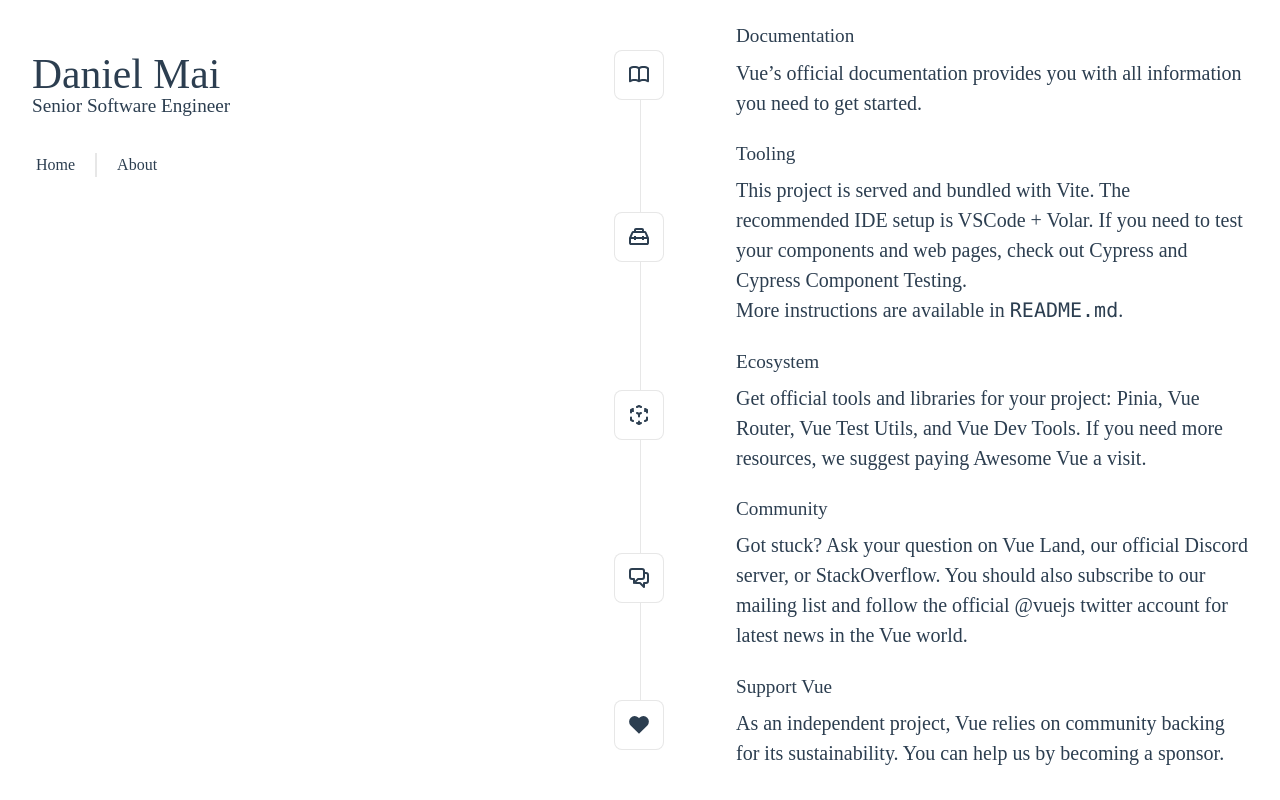
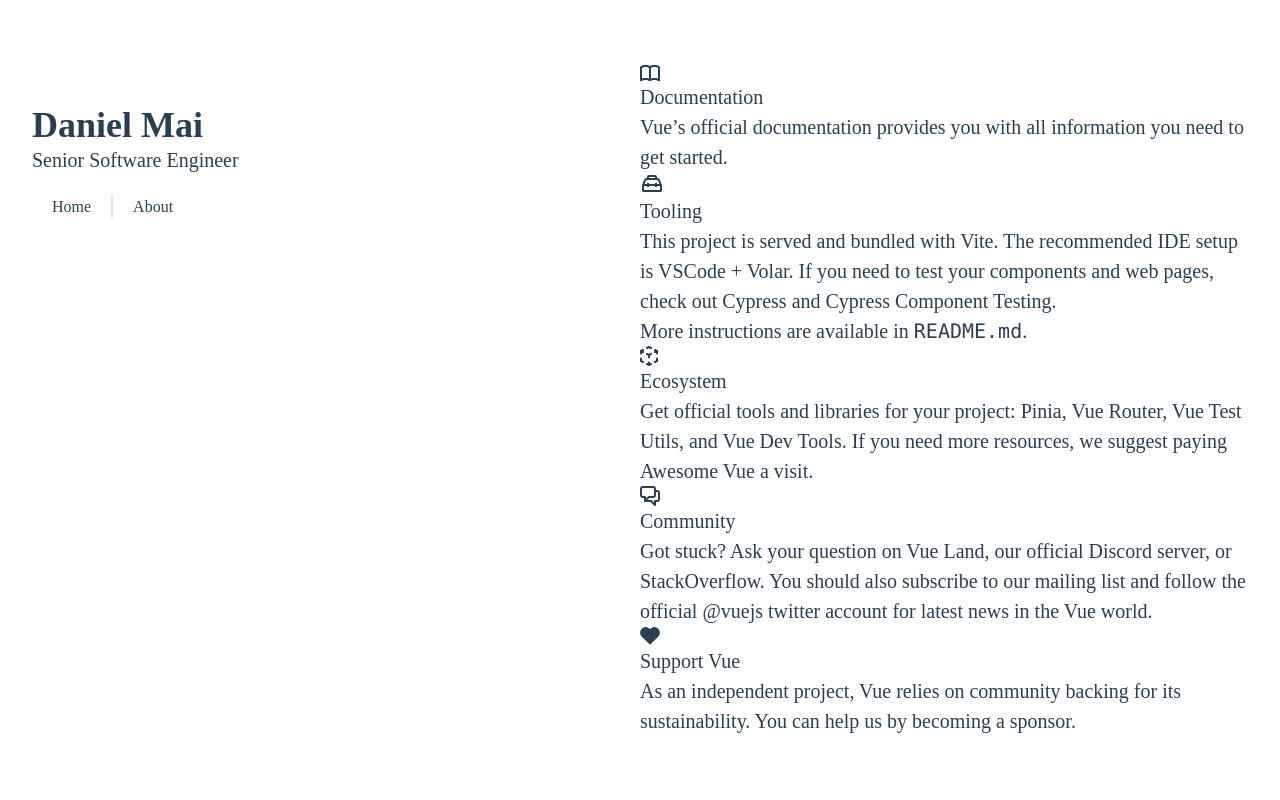
Before and after one commit to danielnmai/daniel-mai-website, a Vue app: page / in a window 1280 px wide. Built offline with nearby package versions, Linux system fonts and the light colour scheme; a web font is replaced by a local one.

Commit message:
remove more CSS with tailwind

```diff
--- a/src/App.vue
+++ b/src/App.vue
@@ -1,6 +1,6 @@
 <script setup lang="ts">
 import { RouterLink, RouterView } from "vue-router";
-import HelloWorld from "./components/HelloWorld.vue";
+import Headline from "./components/TheHeadline.vue";
 </script>
 
 <template>
@@ -12,8 +12,8 @@
     /> -->
 
     <div>
-      <HelloWorld msg="Daniel Mai" />
-      <nav class="w-full text-center">
+      <Headline title="Daniel Mai" />
+      <nav class="w-full text-center lg:text-left text-base mt-5">
         <RouterLink class="inline-block px-5" to="/">Home</RouterLink>
         <RouterLink
           class="inline-block px-5 border-solid border-l-2 border-[--color-border]"
@@ -23,30 +23,5 @@
       </nav>
     </div>
   </header>
-
   <RouterView />
 </template>
-
-<style scoped>
-@media (min-width: 1024px) {
-  header {
-    display: flex;
-    align-items: flex-start;
-    padding-right: calc(var(--section-gap) / 2);
-  }
-  header .wrapper {
-    display: flex;
-    place-items: flex-start;
-    flex-wrap: wrap;
-  }
-
-  nav {
-    text-align: left;
-    margin-left: -1rem;
-    font-size: 1rem;
-
-    padding: 1rem 0;
-    margin-top: 1rem;
-  }
-}
-</style>
--- a/src/components/HelloWorld.vue
+++ /dev/null
@@ -1,35 +0,0 @@
-<script setup lang="ts">
-defineProps<{
-  msg: string;
-}>();
-</script>
-
-<template>
-  <div class="greetings">
-    <h1 class="text-3xl font-bold">{{ msg }}</h1>
-    <h3>Senior Software Engineer</h3>
-  </div>
-</template>
-
-<style scoped>
-h1 {
-  font-weight: 500;
-  font-size: 2.6rem;
-}
-
-h3 {
-  font-size: 1.2rem;
-}
-
-.greetings h1,
-.greetings h3 {
-  text-align: center;
-}
-
-@media (min-width: 1024px) {
-  .greetings h1,
-  .greetings h3 {
-    text-align: left;
-  }
-}
-</style>
--- /dev/null
+++ b/src/components/TheHeadline.vue
@@ -0,0 +1,12 @@
+<script setup lang="ts">
+defineProps<{
+  title: string;
+}>();
+</script>
+
+<template>
+  <div class="text-center">
+    <h1 class="text-4xl font-bold lg:text-left">{{ title }}</h1>
+    <h3 class="lg:text-left">Senior Software Engineer</h3>
+  </div>
+</template>
--- a/src/components/WelcomeItem.vue
+++ b/src/components/WelcomeItem.vue
@@ -12,7 +12,7 @@
   </div>
 </template>
 
-<style scoped>
+<!-- <style scoped>
 .item {
   margin-top: 2rem;
   display: flex;
@@ -83,4 +83,4 @@
     display: none;
   }
 }
-</style>
+</style> -->
```
